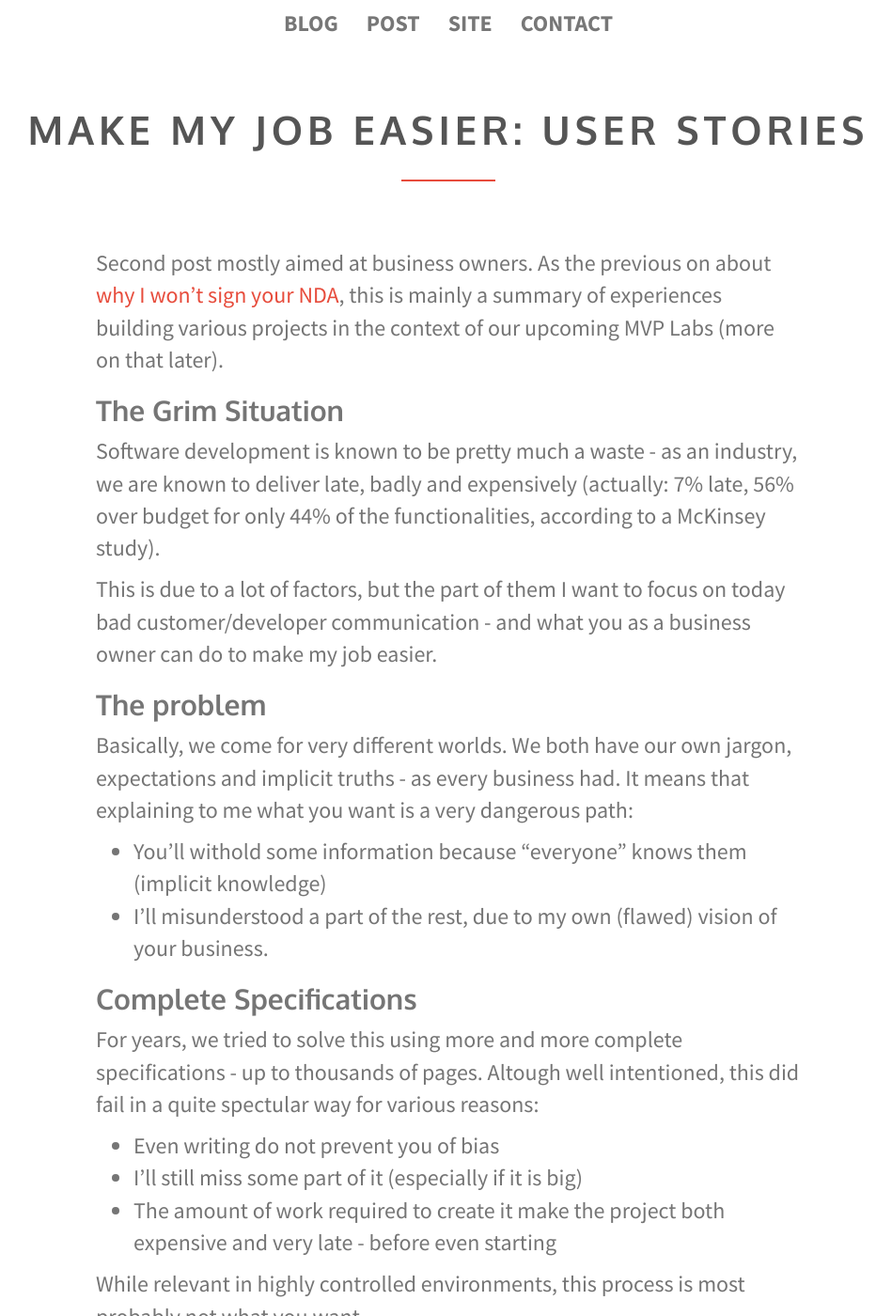
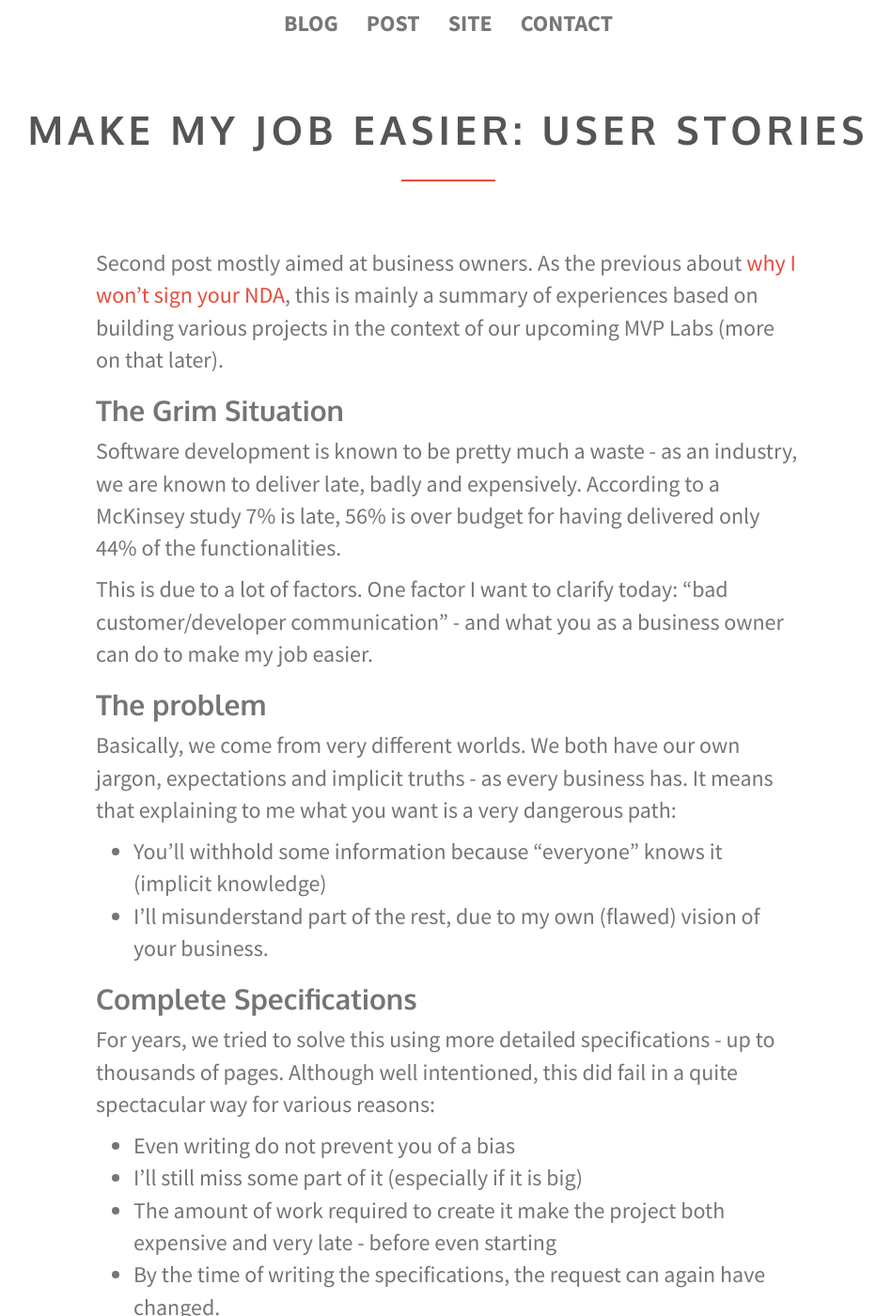
Before and after one commit to vanakenm/blog, a Jekyll site: the page built from _posts/2015-09-30-make-my-job-easier-user-stories.md, in a window 1280 px wide and 1400 px high. Shown: the whole window at 94% size, without its empty margins (163-1112 px from the left). Built offline with Jekyll 4.4.1, drawn with Linux system fonts in a browser that asks for light colours; nearby versions of some CDN libraries; library files that are not in the unit come from our copies; comment, search, counter and statistics services are not loaded; some of the changed text lies outside the part shown.

Commit message:
editorial review

```diff
--- a/_posts/2015-09-30-make-my-job-easier-user-stories.md
+++ b/_posts/2015-09-30-make-my-job-easier-user-stories.md
@@ -4,28 +4,29 @@ title:  "Make my job easier: User Stories"
 date:   2015-09-30 12:00:00
 ---
 
-Second post mostly aimed at business owners. As the previous on about [why I won't sign your NDA](http://joyouscoding.com/blog/2015/08/12/why-i-wont-sign-your-nda.html), this is mainly a summary of experiences building various projects in the context of our upcoming MVP Labs (more on that later).
+Second post mostly aimed at business owners. As the previous about [why I won't sign your NDA](http://joyouscoding.com/blog/2015/08/12/why-i-wont-sign-your-nda.html), this is mainly a summary of experiences based on building various projects in the context of our upcoming MVP Labs (more on that later).
 
 ## The Grim Situation
 
-Software development is known to be pretty much a waste - as an industry, we are known to deliver late, badly and expensively (actually: 7% late, 56% over budget for only 44% of the functionalities, according to a McKinsey study).
+Software development is known to be pretty much a waste - as an industry, we are known to deliver late, badly and expensively. According to a McKinsey study 7% is late, 56% is over budget for having delivered only 44% of the functionalities.
 
-This is due to a lot of factors, but the part of them I want to focus on today bad customer/developer communication - and what you as a business owner can do to make my job easier.
+This is due to a lot of factors. One factor I want to clarify today: "bad customer/developer communication" - and what you as a business owner can do to make my job easier.
 
 ## The problem
 
-Basically, we come for very different worlds. We both have our own jargon, expectations and implicit truths - as every business had. It means that explaining to me what you want is a very dangerous path:
+Basically, we come from very different worlds. We both have our own jargon, expectations and implicit truths - as every business has. It means that explaining to me what you want is a very dangerous path:
 
-* You'll withold some information because "everyone" knows them (implicit knowledge)
-* I'll misunderstood a part of the rest, due to my own (flawed) vision of your business.
+* You'll withhold some information because "everyone" knows it (implicit knowledge)
+* I'll misunderstand part of the rest, due to my own (flawed) vision of your business.
 
 ## Complete Specifications
 
-For years, we tried to solve this using more and more complete specifications - up to thousands of pages. Altough well intentioned, this did fail in a quite spectular way for various reasons:
+For years, we tried to solve this using more detailed specifications - up to thousands of pages. Although well intentioned, this did fail in a quite spectacular way for various reasons:
 
-* Even writing do not prevent you of bias
+* Even writing do not prevent you of a bias
 * I'll still miss some part of it (especially if it is big)
 * The amount of work required to create it make the project both expensive and very late - before even starting
+* By the time of writing the specifications, the request can again have changed.
 
 While relevant in highly controlled environments, this process is most probably not what you want.
 
@@ -33,14 +34,14 @@ While relevant in highly controlled environments, this process is most probably
 
 ### Why User Stories?
 
-The Agile movement advocated a different approach, less based on solving the user/developer communication mismatch and more on ways to cope with it. The basic assumptions are as follow:
+The Agile movement advocated a different approach, less based on solving the user/developer communication mismatch and more on ways to cope with it. The basic assumptions are as follows:
 
-* The biggest the functionality, the more complex it will be to describe/explain, the biggest chances of misunderstanding
-* The biggest the functionality, the longer the time needed before it can be demonstrated (and validated)
+* The bigger the functionality, the more complex it will be to describe/explain, the bigger the chance of misunderstanding
+* The bigger the functionality, the longer the time it will take before it can be demonstrated (and validated)
 
 ### Template
 
-This lead to a simple (at least in its formulation) description:
+This leads to a simple (at least in its formulation) description:
 
 * Try to keep features as small as possible (so the areas of possible misunderstandings are the smallest possible)
 * Be sure that every single feature can be observed by a non technical user
@@ -59,16 +60,16 @@ Some samples for a banking system:
 
 As the format constrains you to a single sentence, it forces you to divide your big blocks into small ones. Not an easy process, but a very valuable one as the risk of misunderstanding becomes very low - and there is more:
 
-* The story focus on the user - who he is, what he wants and most important why (the benefit)
-* As the story is "user observable", you'll have something to see/test after each story (so very often)
+* The story focusses on the user - who he is, what he wants and most important why (the benefit)
+* As the story is "user observable", you'll have something to see/test after each story
 * The simple format allows for easy agreement about whether something is done or not
-* The small size allows to get a good vibe about the project process, as stories are typicall developed in a couple of days.
+* The small size allows to get a good vibe about the project process, as stories are typically developed in a couple of days.
 
 ## Priorities
 
-Once you have your list of stories ready (at least the first 5-10, you don't need to do them for the whole project to get started), you can put them on postits or their digital equivalent, [Trello](trello.com).
+Once you have your list of stories ready, you can write them on post-its or their digital equivalent, [Trello](trello.com). You do not need all of them to start the project. With the first 5-10, you can start.
 
-Now is the time to prioritize them, and the best way is a simple order: put the most important one on top, and work down.
+Now is the time to prioritize them, and the best way is a simple order: move the most important ones at the top, and work down.
 
 ## Ready!
 
```
